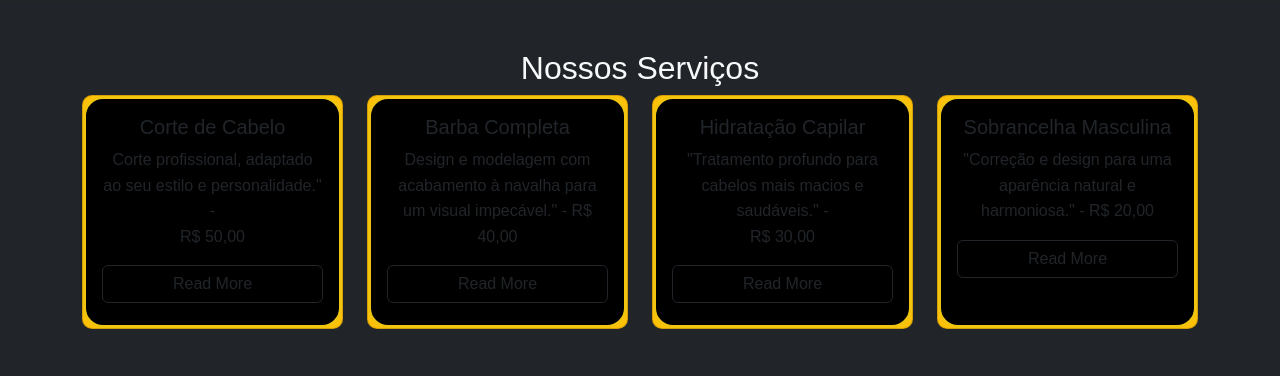
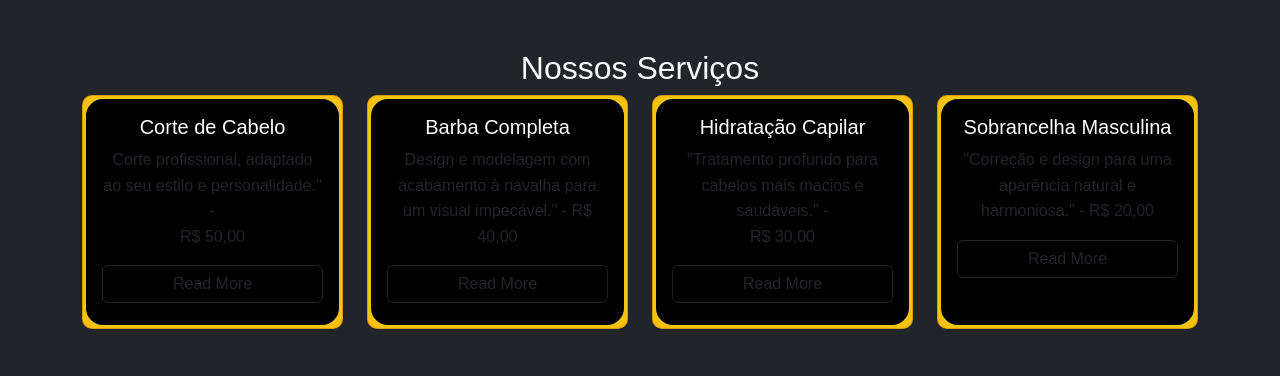
Before and after one commit to yanmazzucatto/algoritmos, a PHP site: page / in a window 1280 px wide. Shown: the part 863-1239 px from the top of the page. Run offline with PHP 8.4, Linux system fonts and the light colour scheme.

Commit message:
Nov 29, 2024, 6:06 PM

```diff
--- a/barbershop-Lorena-Giullia/style.css
+++ b/barbershop-Lorena-Giullia/style.css
@@ -42,5 +42,7 @@
         background-color: rgb(0, 0, 0) !important;
         border: solid 3px #f1c40f;
         border-radius: 20px;
-        font: white;
     }
+    h5{
+        color: white;
+    }
```
